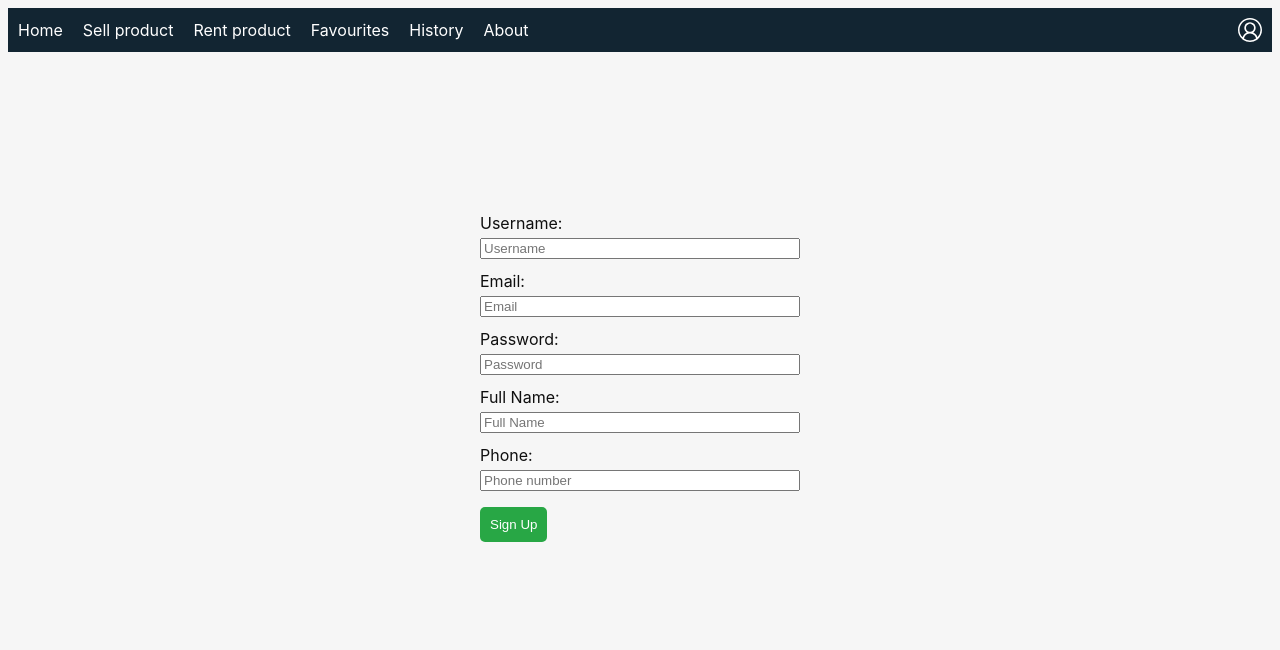
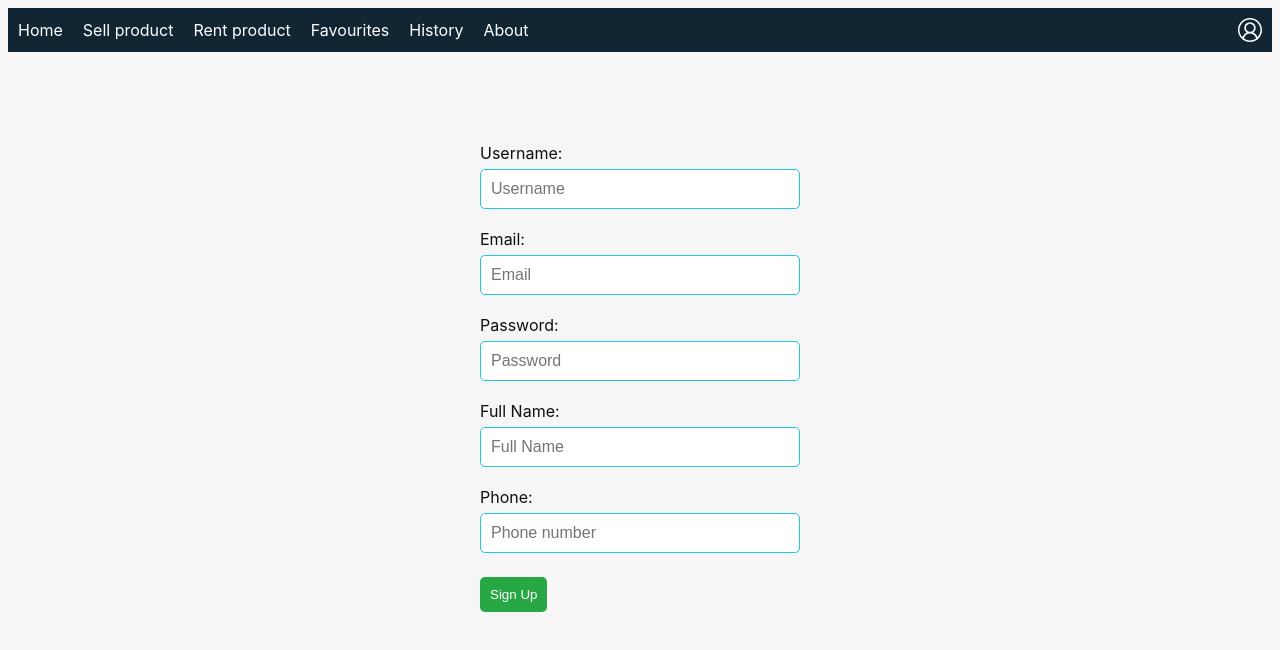
Before and after one commit to FlyingCatCreatures/GearXChange, a Vue app: page /#/signup in a window 1280 px wide. Shown: the top 650 px of the page. Built offline with nearby package versions, Linux system fonts and the light colour scheme.

Commit message:
Overhauled login and signup pages
Styled login and signup pages and completely changed the logic for handling incorrect characters or other invalid inputs in the fields

```diff
--- a/src/pages/History.vue
+++ b/src/pages/History.vue
@@ -18,7 +18,7 @@ async function fetchVisitedListings() {
     errorMessage.value = "Failed to load visited listings. Please try again later.";
   }
 }
-onMounted(fetchVisitedListings)
+onMounted(fetchVisitedListings);
 
 </script>
 
--- a/src/pages/Login.vue
+++ b/src/pages/Login.vue
@@ -28,12 +28,12 @@ async function handleLogin() {
       <form @submit.prevent="handleLogin" class="login-form">
         <div class="login-form-field">
           <label for="username">Username:</label><br />
-          <input placeholder="Username" pattern="[a-zA-Z0-9_]{3,20}" type="text" id="username" v-model="username" required />
+          <input placeholder="Username" pattern="^[a-zA-Z0-9_]{3,20}$" type="text" id="username" v-model="username" required @input="username = username.replace(/[^a-zA-Z0-9_]/g, '')" />
           <!--                          alphanumeric of length 3-20 -->
         </div>
         <div class="login-form-field">
           <label for="password">Password:</label><br />
-          <input placeholder="Password" pattern="^[a-zA-Z0-9]{8,}$" type="password" id="password" v-model="password" required />
+          <input placeholder="Password" pattern="^[\S]{8,}$" type="password" id="password" v-model="password" required @input="password = password.replace(/\s/g, '')" />
           <!--                          alphanumeric of length 8 or more -->
         </div>
         <div class="login-buttons">
@@ -72,6 +72,18 @@ async function handleLogin() {
 .login-form input {
   width: 100%;
   box-sizing: border-box;
+  padding: 10px;
+  border-radius: 5px;
+  border: 1.5px solid #24c8db;
+  font-size: 1em;
+  margin-top: 4px;
+  margin-bottom: 8px;
+  transition: border-color 0.2s, box-shadow 0.2s;
+}
+.login-form input:focus {
+  outline: none;
+  border-color: #1ba7b8;
+  box-shadow: 0 0 0 2px #24c8db33;
 }
 .login-buttons {
   display: flex;
--- a/src/pages/SignUp.vue
+++ b/src/pages/SignUp.vue
@@ -11,7 +11,84 @@ const phone = ref('');
 const signUpMsg = ref('');
 const router = useRouter();
 
+// Validation state
+type Field = "username" | "email" | "password" | "fullName" | "phone";
+const touched = ref<Record<Field, boolean>>({ username: false, email: false, password: false, fullName: false, phone: false });
+const invalid = ref<Record<Field, boolean>>({ username: false, email: false, password: false, fullName: false, phone: false });
+const flash = ref<Record<Field, boolean>>({ username: false, email: false, password: false, fullName: false, phone: false });
+
+// Validation regexes
+const usernameRegex = /^[a-zA-Z0-9_]{3,20}$/;
+const passwordRegex = /^\S{8,}$/;
+const fullNameRegex = /^[A-Za-z][A-Za-z\s\-']{1,48}[A-Za-z]$/;
+const phoneRegex = /^\+?[0-9\s\-]{7,20}$/;
+
+function validateField(field: string, value: string) {
+  switch (field) {
+    case 'username':
+      invalid.value.username = !usernameRegex.test(value);
+      break;
+    case 'password':
+      invalid.value.password = !passwordRegex.test(value);
+      break;
+    case 'fullName':
+      invalid.value.fullName = !fullNameRegex.test(value);
+      break;
+    case 'phone':
+      invalid.value.phone = !phoneRegex.test(value);
+      break;
+    case 'email':
+      // Use a simple email regex for live validation
+      invalid.value.email = !/^\S+@\S+\.\S+$/.test(value);
+      break;
+  }
+}
+
+function handleInput(field: Field, e: Event, regex: RegExp, maxLen: number) {
+  let val = (e.target as HTMLInputElement).value;
+  // Remove illegal chars and cap length
+  let legal = val.replace(regex, '').slice(0, maxLen);
+  if (val !== legal) {
+    flash.value[field] = true;
+    setTimeout(() => (flash.value[field] = false), 200);
+  }
+  (e.target as HTMLInputElement).value = legal;
+  // Update ref
+  switch (field) {
+    case 'username': username.value = legal; break;
+    case 'password': password.value = legal; break;
+    case 'fullName': fullName.value = legal; break;
+    case 'phone': phone.value = legal; break;
+  }
+  // Mark as touched so validation color shows immediately
+  touched.value[field] = true;
+  validateField(field, legal);
+}
+
+function handleBlur(field: Field) {
+  touched.value[field] = true;
+  validateField(field, eval(field + '.value'));
+}
+
 async function handleSignUp() {
+  // Mark all as touched and validate (and update on every field)
+  (Object.keys(touched.value) as Field[]).forEach(f => {
+    touched.value[f] = true;
+    // Always validate with the latest value
+    let val = '';
+    switch (f) {
+      case 'username': val = username.value; break;
+      case 'email': val = email.value; break;
+      case 'password': val = password.value; break;
+      case 'fullName': val = fullName.value; break;
+      case 'phone': val = phone.value; break;
+    }
+    validateField(f, val);
+  });
+  if (Object.values(invalid.value).some(v => v)) {
+    signUpMsg.value = "Please fix the highlighted fields.";
+    return;
+  }
   try {
     await invoke('add_user', {
       username: username.value.trim(),
@@ -20,7 +97,6 @@ async function handleSignUp() {
       fullName: fullName.value.trim(),
       phone: phone.value.trim(),
     });
-
     signUpMsg.value = "Account created successfully! Redirecting to login...";
     setTimeout(() => router.push('/login'), 2000);
   } catch (error) {
@@ -36,25 +112,48 @@ async function handleSignUp() {
       <form @submit.prevent="handleSignUp" class="signup-form">
         <div class="signup-form-field">
           <label for="username">Username:</label><br />
-          <input placeholder="Username" pattern="[a-zA-Z0-9_]{3,20}" type="text" id="username" v-model="username" required />
+          <input placeholder="Username" pattern="^[a-zA-Z0-9_]{3,20}$" type="text" id="username" v-model="username" required
+            maxlength="20"
+            :class="[{ invalid: touched.username && invalid.username, valid: touched.username && !invalid.username }, { flash: flash.username }]"
+            @input="e => handleInput('username', e, /[^a-zA-Z0-9_]/g, 20)"
+            @blur="() => handleBlur('username')"
+          />
           <!--                          alphanumeric of length 3-20 -->
         </div>
         <div class="signup-form-field">
           <label for="email">Email:</label><br />
-          <input placeholder="Email" type="email" id="email" v-model="email" required /> <!-- Email input type is automatically sanitised according to https://www.w3schools.com/html/html_form_input_types.asp -->
+          <input placeholder="Email" type="email" id="email" v-model="email" required
+            :class="[{ invalid: touched.email && invalid.email, valid: touched.email && !invalid.email }]"
+            @blur="() => handleBlur('email')"
+          />
         </div>
         <div class="signup-form-field">
           <label for="password">Password:</label><br />
-          <input placeholder="Password" pattern="^[a-zA-Z0-9]{8,}$" type="password" id="password" v-model="password" required />
+          <input placeholder="Password" pattern="^[\S]{8,}$" type="password" id="password" v-model="password" required
+            maxlength="32"
+            :class="[{ invalid: touched.password && invalid.password, valid: touched.password && !invalid.password }, { flash: flash.password }]"
+            @input="e => handleInput('password', e, /\s/g, 32)"
+            @blur="() => handleBlur('password')"
+          />
           <!--                          alphanumeric of length 8 or more -->        </div>
         <div class="signup-form-field">
           <label for="fullName">Full Name:</label><br />
-          <input placeholder="Full Name" pattern="^([A-Z][a-z]+)(\s[A-Z][a-z]+)+$" type="text" id="fullName" v-model="fullName" required />
+          <input placeholder="Full Name" pattern="^[A-Za-z][A-Za-z\s\-']{1,48}[A-Za-z]$" type="text" id="fullName" v-model="fullName" required
+            maxlength="50"
+            :class="[{ invalid: touched.fullName && invalid.fullName, valid: touched.fullName && !invalid.fullName }, { flash: flash.fullName }]"
+            @input="e => handleInput('fullName', e, /[^A-Za-z\s\-']/g, 50)"
+            @blur="() => handleBlur('fullName')"
+          />
           <!--                           a list of at least two names each starting with capital letters -->
         </div>
         <div class="signup-form-field">
           <label for="phone">Phone:</label><br />
-          <input placeholder="Phone number" pattern="^\+?[0-9\s\-]{10,20}$" type="text" id="phone" v-model="phone" required />
+          <input placeholder="Phone number" pattern="^\+?[0-9\s\-]{7,20}$" type="text" id="phone" v-model="phone" required
+            maxlength="20"
+            :class="[{ invalid: touched.phone && invalid.phone, valid: touched.phone && !invalid.phone }, { flash: flash.phone }]"
+            @input="e => handleInput('phone', e, /[^0-9\s\-+]/g, 20)"
+            @blur="() => handleBlur('phone')"
+          />
         </div>
         <button type="submit" class="signup-form-button">Sign Up</button>
       </form>
@@ -90,6 +189,31 @@ async function handleSignUp() {
 .signup-form input {
   width: 100%;
   box-sizing: border-box;
+  padding: 10px;
+  border-radius: 5px;
+  border: 1.5px solid #24c8db;
+  font-size: 1em;
+  margin-top: 4px;
+  margin-bottom: 8px;
+  transition: border-color 0.2s, box-shadow 0.2s, border-width 0.15s;
+}
+.signup-form input:focus {
+  outline: none;
+  border-color: #1ba7b8;
+  box-shadow: 0 0 0 2px #24c8db33;
+}
+.signup-form input.invalid {
+  border-color: #e74c3c;
+  background: #fff6f6;
+}
+.signup-form input.valid {
+  border-color: #28a745;
+  background: #f6fff6;
+}
+.signup-form input.flash {
+  border-color: #e74c3c;
+  border-width: 3px;
+  transition: border-width 0.15s, border-color 0.15s;
 }
 .signup-form-button {
   flex: 1;
```
